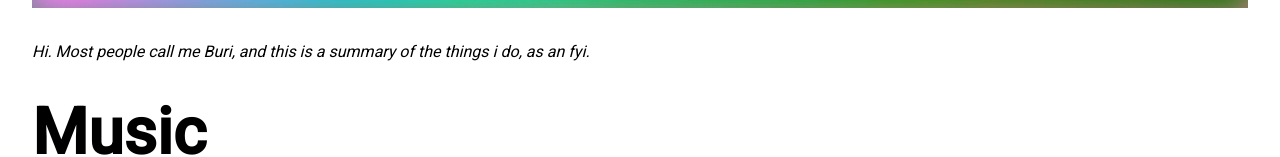
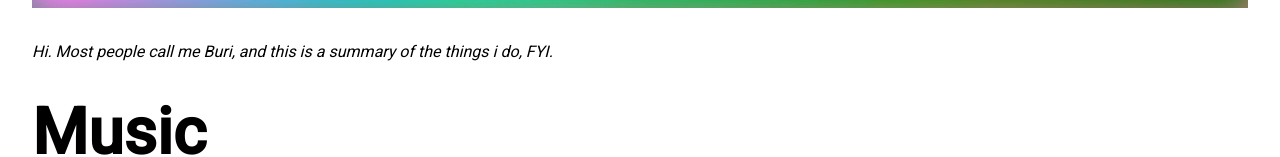
Before and after one commit to youngburi/homepage, a Next.js app: page / in a window 1280 px wide. Shown: the part 760-917 px from the top of the page. Built offline with nearby package versions, Linux system fonts and the light colour scheme; a web font is replaced by a local one.

Commit message:
changed intro text

```diff
--- a/pages/index.tsx
+++ b/pages/index.tsx
@@ -43,7 +43,7 @@ const IndexPage = () => {
           fontStyle="italic"
         >
           Hi. Most people call me Buri, and this is a summary of the things i
-          do, as an fyi.
+          do, FYI.
         </Text>
         {/* <Text
           // float="right"
```
